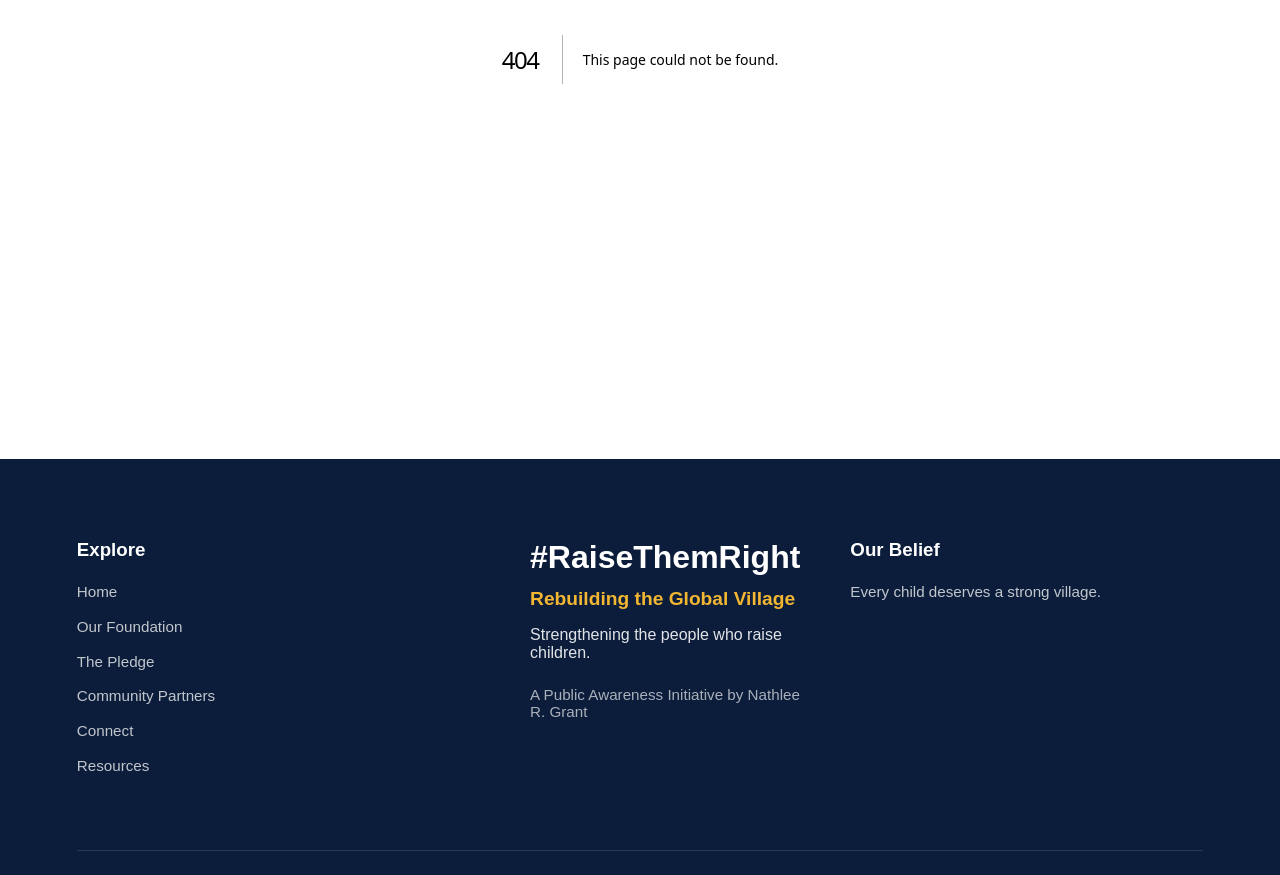
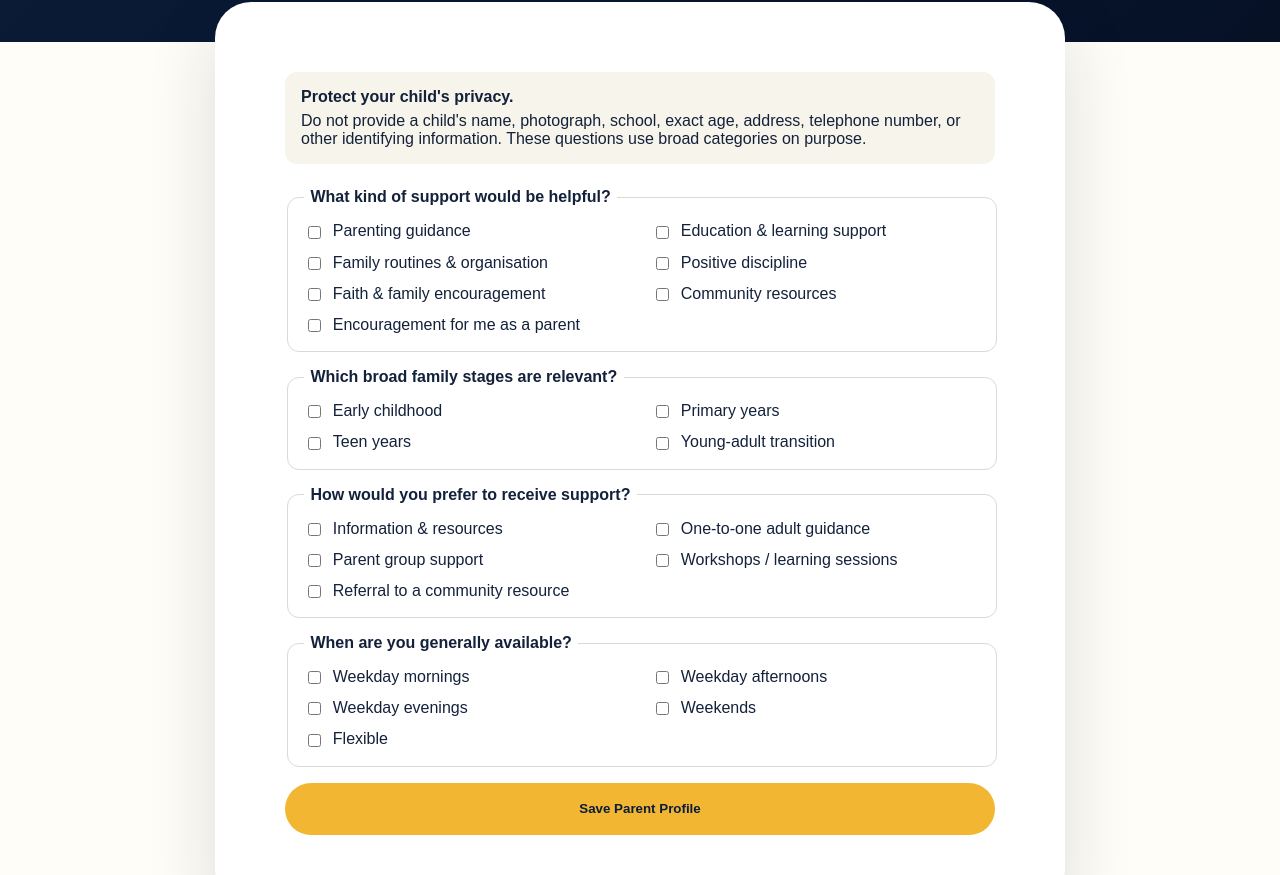
Before and after one commit to nathleegrant-lang/raise-them-right, a Next.js app: page /parent/profile in a window 1280 px wide. Before the commit this address had no page. Shown: the part 437-1312 px from the top of the page. Built offline with nearby package versions, Linux system fonts and the light colour scheme; no server answers.

Commit message:
Add safe Parent Profile form

```diff
--- /dev/null
+++ b/src/app/parent/profile/page.tsx
@@ -0,0 +1,143 @@
+"use client";
+
+import { FormEvent, useEffect, useState } from "react";
+
+const groups = {
+  supportAreas: {
+    title: "What kind of support would be helpful?",
+    options: [
+      ["parenting_guidance", "Parenting guidance"],
+      ["education_learning", "Education & learning support"],
+      ["family_routines", "Family routines & organisation"],
+      ["positive_discipline", "Positive discipline"],
+      ["faith_family", "Faith & family encouragement"],
+      ["community_resources", "Community resources"],
+      ["emotional_encouragement", "Encouragement for me as a parent"],
+    ],
+  },
+  householdStage: {
+    title: "Which broad family stages are relevant?",
+    options: [
+      ["early_childhood", "Early childhood"],
+      ["primary_years", "Primary years"],
+      ["teen_years", "Teen years"],
+      ["young_adult_transition", "Young-adult transition"],
+    ],
+  },
+  preferredSupport: {
+    title: "How would you prefer to receive support?",
+    options: [
+      ["information_resources", "Information & resources"],
+      ["one_to_one_guidance", "One-to-one adult guidance"],
+      ["group_support", "Parent group support"],
+      ["workshops", "Workshops / learning sessions"],
+      ["community_referral", "Referral to a community resource"],
+    ],
+  },
+  availability: {
+    title: "When are you generally available?",
+    options: [
+      ["weekday_mornings", "Weekday mornings"],
+      ["weekday_afternoons", "Weekday afternoons"],
+      ["weekday_evenings", "Weekday evenings"],
+      ["weekends", "Weekends"],
+      ["flexible", "Flexible"],
+    ],
+  },
+} as const;
+
+type GroupName = keyof typeof groups;
+type SelectionState = Record<GroupName, string[]>;
+const emptySelections: SelectionState = { supportAreas: [], householdStage: [], preferredSupport: [], availability: [] };
+
+export default function ParentProfilePage() {
+  const [selections, setSelections] = useState<SelectionState>(emptySelections);
+  const [message, setMessage] = useState("");
+  const [error, setError] = useState("");
+  const [saving, setSaving] = useState(false);
+
+  useEffect(() => {
+    fetch("/api/parent/profile")
+      .then((response) => response.json())
+      .then((result) => {
+        if (!result.profile) return;
+        setSelections({
+          supportAreas: result.profile.support_areas || [],
+          householdStage: result.profile.household_stage || [],
+          preferredSupport: result.profile.preferred_support || [],
+          availability: result.profile.availability || [],
+        });
+      })
+      .catch(() => undefined);
+  }, []);
+
+  function toggle(group: GroupName, value: string) {
+    setSelections((current) => ({
+      ...current,
+      [group]: current[group].includes(value)
+        ? current[group].filter((item) => item !== value)
+        : [...current[group], value],
+    }));
+  }
+
+  async function saveProfile(event: FormEvent) {
+    event.preventDefault();
+    setMessage("");
+    setError("");
+    setSaving(true);
+
+    const response = await fetch("/api/parent/profile", {
+      method: "POST",
+      headers: { "Content-Type": "application/json" },
+      body: JSON.stringify(selections),
+    });
+    const result = await response.json();
+    setSaving(false);
+
+    if (!response.ok) {
+      setError(result.error || "Unable to save your profile.");
+      return;
+    }
+    setMessage(result.message || "Your Parent profile has been saved.");
+  }
+
+  return (
+    <main className="pledge-page">
+      <section className="pledge-hero" style={{ textAlign: "center" }}>
+        <p className="eyebrow">#RaiseThemRight Community</p>
+        <h1>Parent Profile</h1>
+        <p>Help us understand the kind of adult-to-adult support that may be useful to your family.</p>
+      </section>
+
+      <section className="pledge-card">
+        <div style={{ padding: "1rem", borderRadius: "12px", background: "#f7f4eb", marginBottom: "1.5rem" }}>
+          <strong>Protect your child's privacy.</strong>
+          <p style={{ margin: "0.4rem 0 0" }}>
+            Do not provide a child's name, photograph, school, exact age, address, telephone number, or other identifying information. These questions use broad categories on purpose.
+          </p>
+        </div>
+
+        <form className="pledge-form" onSubmit={saveProfile}>
+          {(Object.entries(groups) as [GroupName, (typeof groups)[GroupName]][]).map(([groupName, group]) => (
+            <fieldset key={groupName} style={{ width: "100%", border: "1px solid #d9d9d9", borderRadius: "12px", padding: "1rem" }}>
+              <legend style={{ padding: "0 0.4rem", fontWeight: 700 }}>{group.title}</legend>
+              <div style={{ display: "grid", gridTemplateColumns: "repeat(auto-fit, minmax(230px, 1fr))", gap: "0.75rem 1.25rem" }}>
+                {group.options.map(([value, label]) => (
+                  <label key={value} style={{ display: "flex", alignItems: "flex-start", gap: "0.55rem", cursor: "pointer" }}>
+                    <input type="checkbox" checked={selections[groupName].includes(value)} onChange={() => toggle(groupName, value)} style={{ width: "auto", marginTop: "0.2rem" }} />
+                    <span>{label}</span>
+                  </label>
+                ))}
+              </div>
+            </fieldset>
+          ))}
+
+          {error && <p className="form-error">{error}</p>}
+          {message && <div role="status" style={{ width: "100%", padding: "1rem", borderRadius: "12px", background: "#eef5ff", border: "1px solid #9fc3ef", color: "#0b3a70" }}><strong>Profile Saved ✓</strong><p style={{ margin: "0.35rem 0 0" }}>{message}</p></div>}
+
+          <button type="submit" className="button primary" disabled={saving}>{saving ? "Saving..." : "Save Parent Profile"}</button>
+        </form>
+      </section>
+    </main>
+  );
+}
```
